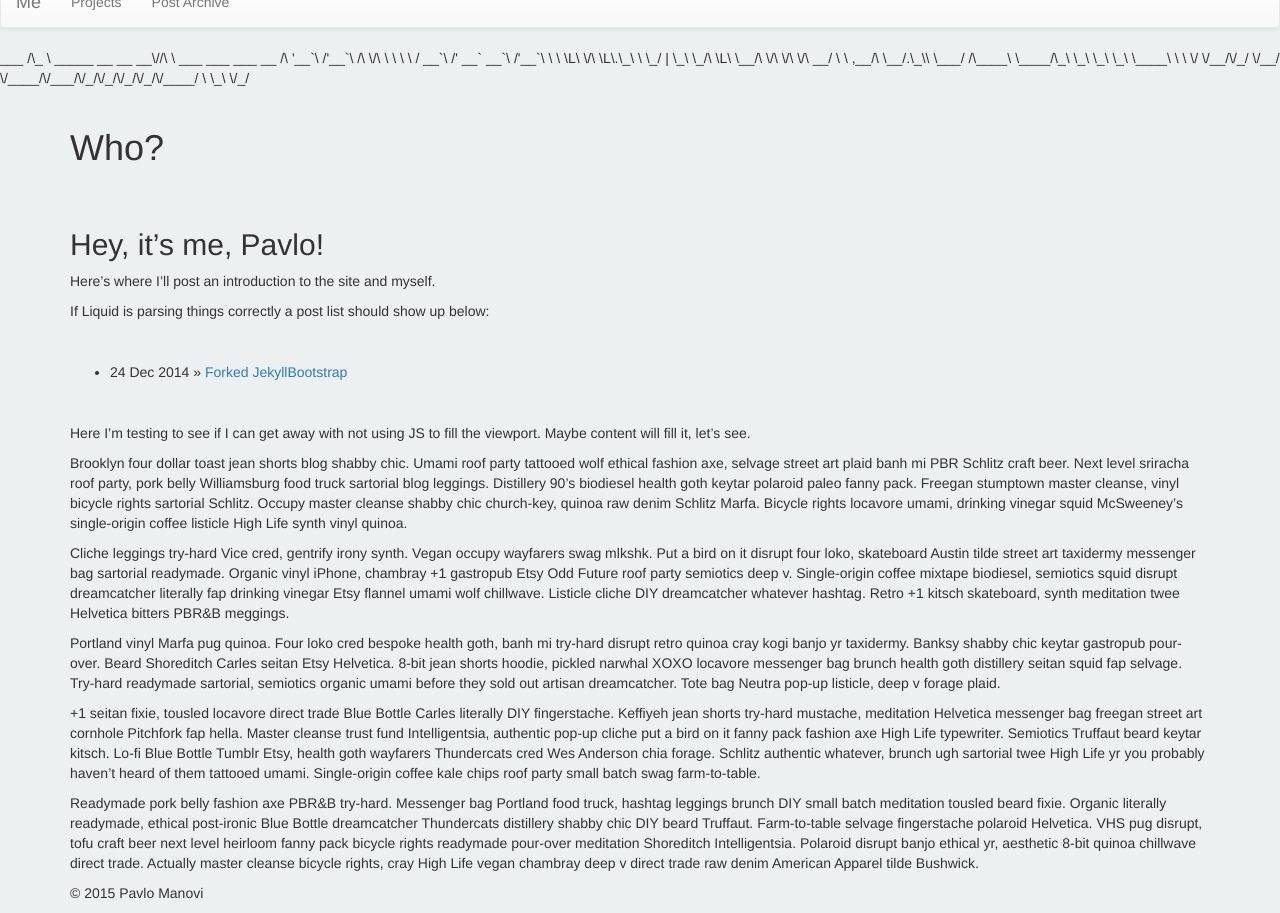
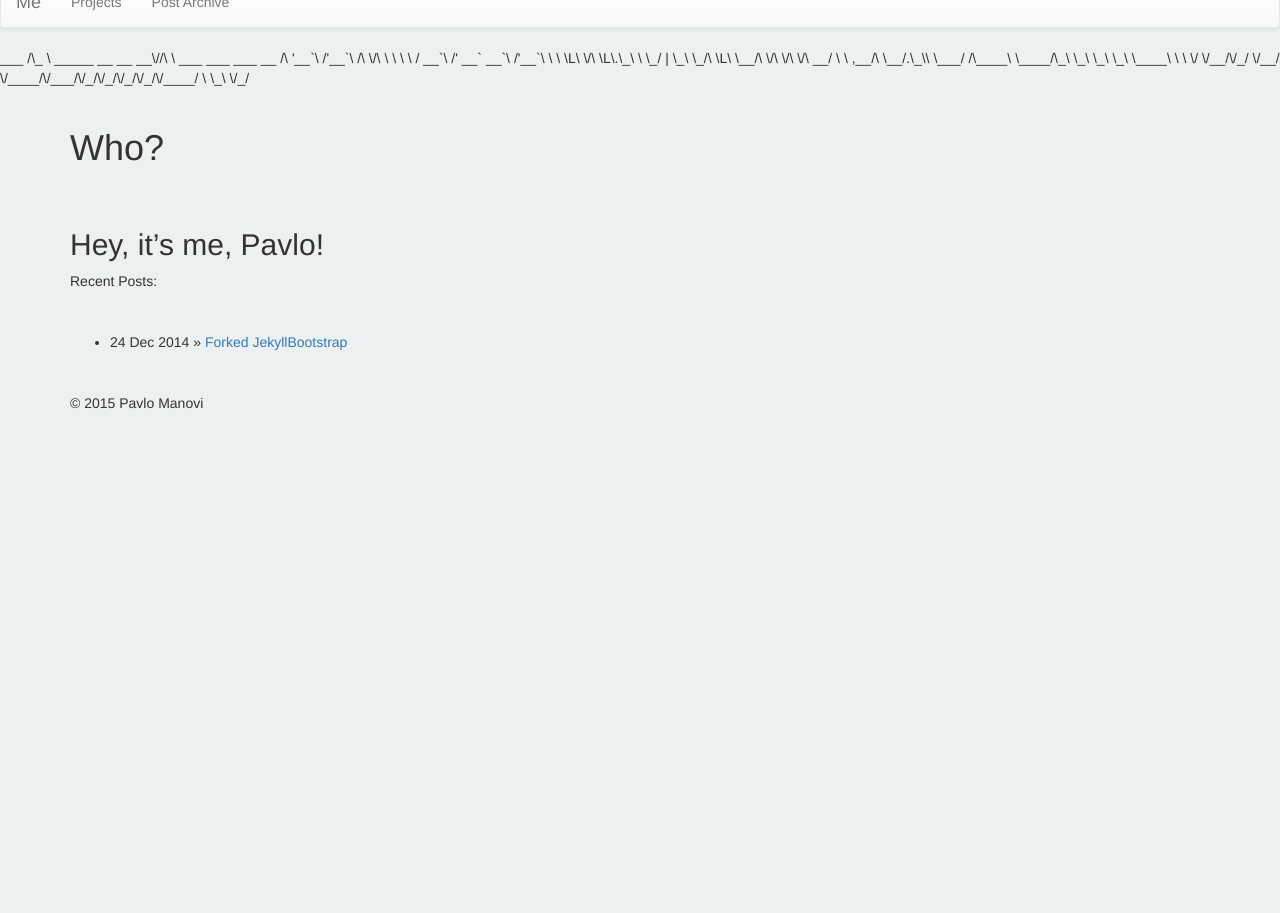
Before and after one commit to FrauBluher/FrauBluher.github.io, a Jekyll site: the page built from index.md, in a window 1280 px wide, cut to the strip 179-1092 px from the top of the page. Built offline with Jekyll 4.4.1, drawn with Linux system fonts in a browser that asks for light colours; nearby versions of some CDN libraries; library files that are not in the unit come from our copies; after the commit the page ends 900 px from its top, so only the background shows below that.

Commit message:
Minor edits.

```diff
--- a/index.md
+++ b/index.md
@@ -6,9 +6,7 @@ title: Who?
 
 ## Hey, it's me, Pavlo!
 
-Here's where I'll post an introduction to the site and myself.
-
-If Liquid is parsing things correctly a post list should show up below:
+Recent Posts:
 
 ***
 
@@ -19,15 +17,3 @@ If Liquid is parsing things correctly a post list should show up below:
 </ul>
 
 ***
-
-Here I'm testing to see if I can get away with not using JS to fill the viewport. Maybe content will fill it, let's see.
-
-Brooklyn four dollar toast jean shorts blog shabby chic. Umami roof party tattooed wolf ethical fashion axe, selvage street art plaid banh mi PBR Schlitz craft beer. Next level sriracha roof party, pork belly Williamsburg food truck sartorial blog leggings. Distillery 90's biodiesel health goth keytar polaroid paleo fanny pack. Freegan stumptown master cleanse, vinyl bicycle rights sartorial Schlitz. Occupy master cleanse shabby chic church-key, quinoa raw denim Schlitz Marfa. Bicycle rights locavore umami, drinking vinegar squid McSweeney's single-origin coffee listicle High Life synth vinyl quinoa.
-
-Cliche leggings try-hard Vice cred, gentrify irony synth. Vegan occupy wayfarers swag mlkshk. Put a bird on it disrupt four loko, skateboard Austin tilde street art taxidermy messenger bag sartorial readymade. Organic vinyl iPhone, chambray +1 gastropub Etsy Odd Future roof party semiotics deep v. Single-origin coffee mixtape biodiesel, semiotics squid disrupt dreamcatcher literally fap drinking vinegar Etsy flannel umami wolf chillwave. Listicle cliche DIY dreamcatcher whatever hashtag. Retro +1 kitsch skateboard, synth meditation twee Helvetica bitters PBR&B meggings.
-
-Portland vinyl Marfa pug quinoa. Four loko cred bespoke health goth, banh mi try-hard disrupt retro quinoa cray kogi banjo yr taxidermy. Banksy shabby chic keytar gastropub pour-over. Beard Shoreditch Carles seitan Etsy Helvetica. 8-bit jean shorts hoodie, pickled narwhal XOXO locavore messenger bag brunch health goth distillery seitan squid fap selvage. Try-hard readymade sartorial, semiotics organic umami before they sold out artisan dreamcatcher. Tote bag Neutra pop-up listicle, deep v forage plaid.
-
-+1 seitan fixie, tousled locavore direct trade Blue Bottle Carles literally DIY fingerstache. Keffiyeh jean shorts try-hard mustache, meditation Helvetica messenger bag freegan street art cornhole Pitchfork fap hella. Master cleanse trust fund Intelligentsia, authentic pop-up cliche put a bird on it fanny pack fashion axe High Life typewriter. Semiotics Truffaut beard keytar kitsch. Lo-fi Blue Bottle Tumblr Etsy, health goth wayfarers Thundercats cred Wes Anderson chia forage. Schlitz authentic whatever, brunch ugh sartorial twee High Life yr you probably haven't heard of them tattooed umami. Single-origin coffee kale chips roof party small batch swag farm-to-table.
-
-Readymade pork belly fashion axe PBR&B try-hard. Messenger bag Portland food truck, hashtag leggings brunch DIY small batch meditation tousled beard fixie. Organic literally readymade, ethical post-ironic Blue Bottle dreamcatcher Thundercats distillery shabby chic DIY beard Truffaut. Farm-to-table selvage fingerstache polaroid Helvetica. VHS pug disrupt, tofu craft beer next level heirloom fanny pack bicycle rights readymade pour-over meditation Shoreditch Intelligentsia. Polaroid disrupt banjo ethical yr, aesthetic 8-bit quinoa chillwave direct trade. Actually master cleanse bicycle rights, cray High Life vegan chambray deep v direct trade raw denim American Apparel tilde Bushwick.
```
Also changed, not shown: Projects.html (+1 -7 lines), 4 other files.
